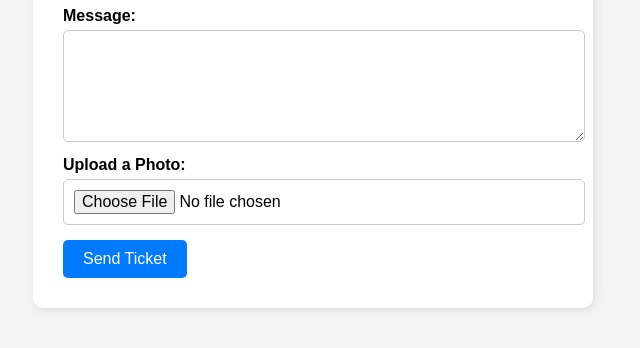
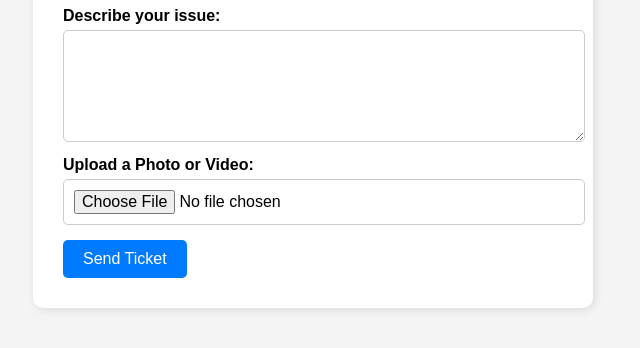
Before and after one commit to BrandonTechFix/it-support-ticket2, a plain HTML site: page index.html in a window 1280 px wide. Shown: the part 234-582 px from the top of the page, without its empty margins (327-967 px from the left). Drawn offline with Linux system fonts and the light colour scheme.

Commit message:
Update index.html

```diff
--- a/index.html
+++ b/index.html
@@ -63,11 +63,11 @@
             <input type="text" id="subject" name="Subject" required>
 
             <!-- Message Body -->
-            <label for="message">Message:</label>
+            <label for="message">Describe your issue:</label>
             <textarea id="message" name="Message" rows="5" required></textarea>
 
             <!-- File Upload -->
-            <label for="file">Upload a Photo:</label>
+            <label for="file">Upload a Photo or Video:</label>
             <input type="file" id="file" name="attachment" accept="image/*">
 
             <!-- Submit Button -->
```
